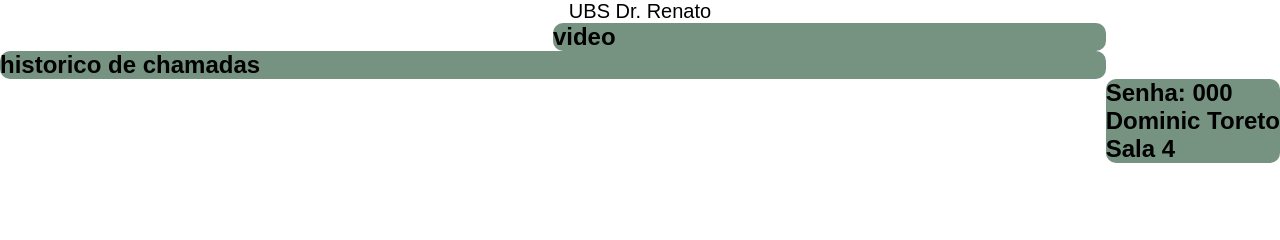
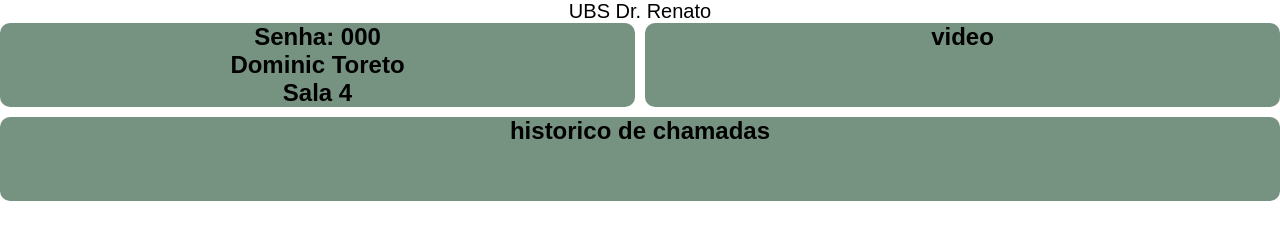
Before and after one commit to guimovie/painel_de_atendimento, a plain HTML site: page index.html in a window 1280 px wide. Drawn offline with Linux system fonts and the light colour scheme.

Commit message:
refatora estrutura do HTML e CSS para melhorar a organização do layout

```diff
--- a/index.html
+++ b/index.html
@@ -11,19 +11,19 @@
         <header>
             <h1>UBS Dr. Renato</h1>
         </header>
-        <section>
+        <div id="container">
             <div class="box" style="grid-area: box-1;">
                 <h2>Senha: 000</h2>
                 <h2>Dominic Toreto</h2>
                 <h2>Sala 4</h2>
             </div>
-            <div class="box" style="grid-area: box2;">
+            <div class="box" style="grid-area: box-2;">
                 <h2>video</h2>
             </div>
-            <div class="box" style="grid-area: box3;">
+            <div class="box" style="grid-area: box-3;">
                 <h2>historico de chamadas</h2>
             </div>
-        </section>
+        </div>
     </main>
     <script src="script.js"></script>
 </body>
--- a/style/style.css
+++ b/style/style.css
@@ -17,19 +17,22 @@
     --font1: arial;
 }
 
-section {
+#container {
     display: grid;
-    grid-template: 1fr 1fr / 1fr 1fr;
+    grid-template: repeat(4, 1fr) / repeat(4, 1fr);
     grid-template-areas:
-    "box1 box2"
-    "box3 box3"
+    "box-1 box-1 box-2 box-2"
+    "box-1 box-1 box-2 box-2"
+    "box-3 box-3 box-3 box-3"
+    "box-3 box-3 box-3 box-3"
     ;
+    gap: 10px 10px;
 }
 
-div {
+div.box {
     background-color: var(--cor1);
     border-radius: 10px;
-
+    place-items: center center;
 }
 
 h1 {
```
